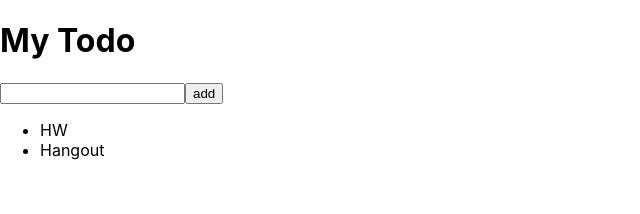
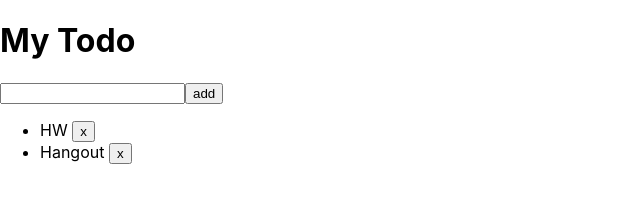
Before and after one commit to Firstkris/react-day3-state-pavitpim-fork, a React (Create React App) app: page / in a window 1280 px wide. Shown: the top 214 px of the page, without its empty margins (0-640 px from the left). Built offline with nearby package versions, Linux system fonts and the light colour scheme.

Commit message:
ui:delete todo

```diff
--- a/src/App.js
+++ b/src/App.js
@@ -19,7 +19,16 @@ function App() {
     setNewTodo('');
   };
 
-  const todoRender = todoList.map((todo, index) => <li key={index}>{todo}</li>);
+  // 3. handle delete
+  const handleDeleteTodo = (event) => {
+    console.log('delete todo');
+  };
+
+  const todoRender = todoList.map((todo, index) => (
+    <li key={index}>
+      {todo} <button onClick={handleDeleteTodo}>x</button>
+    </li>
+  ));
   return (
     <div>
       <h1>My Todo</h1>
@@ -39,3 +48,7 @@ export default App;
 // map : input.map(instruction) ==> สร้าง output
 
 // Array เป็น Reference
+
+// เพิ่ม Feature
+// มี UI แสดงผล/รับ UserInput
+// มี handleFunction
```
